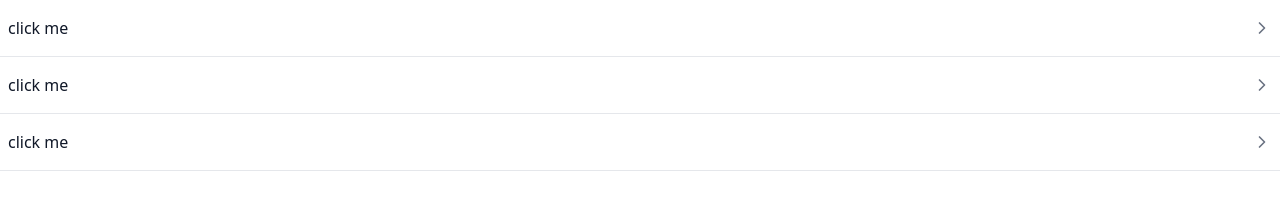
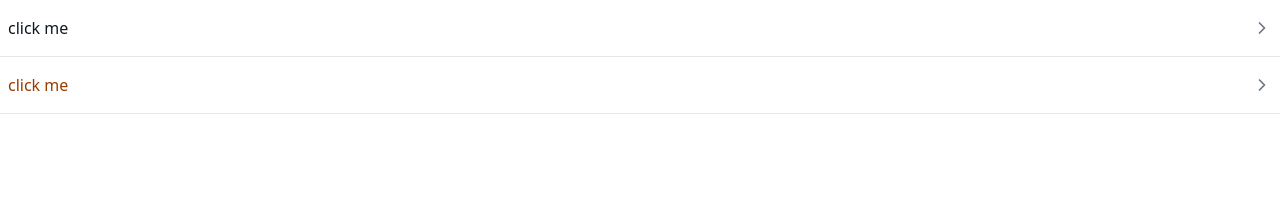
Before and after one commit to Satyam1Vishwakarma/uibyte, a React (Vite) app: page / in a window 1280 px wide. Shown: the top 221 px of the page. Built offline with nearby package versions, Linux system fonts and the light colour scheme.

Commit message:
accordion final

```diff
--- a/package.json
+++ b/package.json
@@ -29,6 +29,7 @@
     "postcss": "^8.5.4",
     "react": "^19.1.0",
     "react-dom": "^19.1.0",
+    "tailwind-merge": "^3.3.0",
     "tailwindcss": "^4.1.8"
   },
   "devDependencies": {
--- a/src/App.tsx
+++ b/src/App.tsx
@@ -6,8 +6,7 @@ function App() {
   return (
     <>
       <Accordion name="click me">Our flagship product combines cutting-edge technology with sleek design. Built with premium materials, it offers unparalleled performance and reliability.</Accordion>
-      <Accordion name="click me">Our flagship product combines cutting-edge technology with sleek design. Built with premium materials, it offers unparalleled performance and reliability.</Accordion>
-      <Accordion name="click me">Our flagship product combines cutting-edge technology with sleek design. Built with premium materials, it offers unparalleled performance and reliability.</Accordion>
+      <Accordion className="text-amber-800" name="click me">Our flagship product combines cutting-edge technology with sleek design. </Accordion>
     </>
   );
 }
--- a/src/components/Accordion.tsx
+++ b/src/components/Accordion.tsx
@@ -4,9 +4,11 @@ import type React from "react"
 import { useState } from "react"
 import { ChevronRight } from "lucide-react"
 import { motion, AnimatePresence } from "framer-motion"
+import { twMerge } from "tailwind-merge"
 
 type AccordionProps = {
   name: string
+  className?: string
   children?: React.ReactNode
 }
 
@@ -19,7 +21,7 @@ export default function Accordion(props: AccordionProps) {
         onClick={() => setIsExpanded(!isExpanded)}
         className="flex w-full py-4 px-2 justify-between items-center text-left hover:bg-gray-50 transition-colors"
       >
-        <span className="font-medium text-gray-900">{props.name}</span>
+        <span className={twMerge("font-medium text-gray-900",props.className)}>{props.name}</span>
         <motion.div
           animate={{ rotate: isExpanded ? 90 : 0 }}
           transition={{ duration: 0.2, ease: "easeInOut" }}
--- a/src/stories/Accordion.tsx
+++ /dev/null
@@ -1,23 +0,0 @@
-import Accordion from "@/components/Accordion";
-
-export const Accordions = () => {
-  return (
-    <>
-      <Accordion name="click me">
-        Our flagship product combines cutting-edge technology with sleek design.
-        Built with premium materials, it offers unparalleled performance and
-        reliability.
-      </Accordion>
-      <Accordion name="click me">
-        Our flagship product combines cutting-edge technology with sleek design.
-        Built with premium materials, it offers unparalleled performance and
-        reliability.
-      </Accordion>
-      <Accordion name="click me">
-        Our flagship product combines cutting-edge technology with sleek design.
-        Built with premium materials, it offers unparalleled performance and
-        reliability.
-      </Accordion>
-    </>
-  );
-};
```
Also changed, not shown: 2 other files (tests, documents, lock files or other folders).
